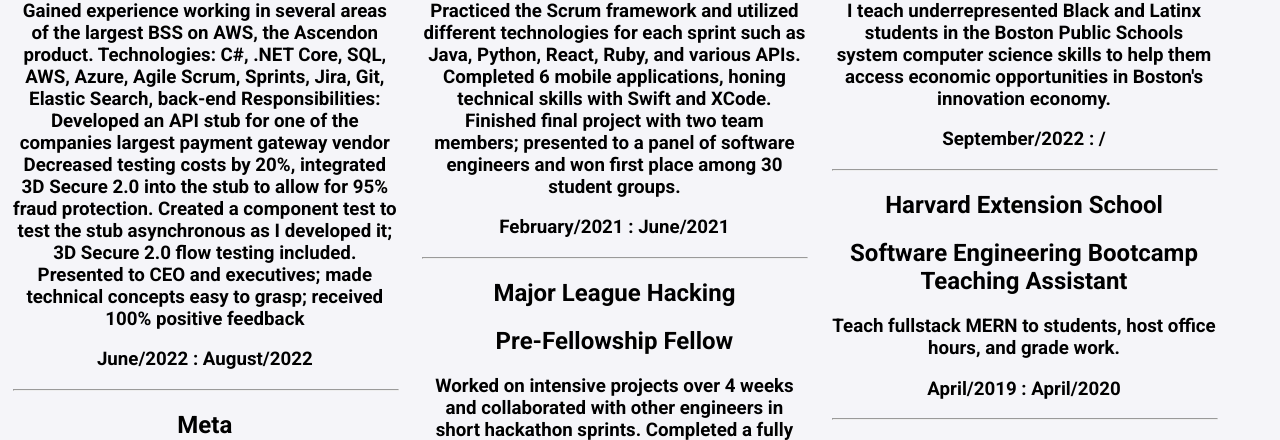
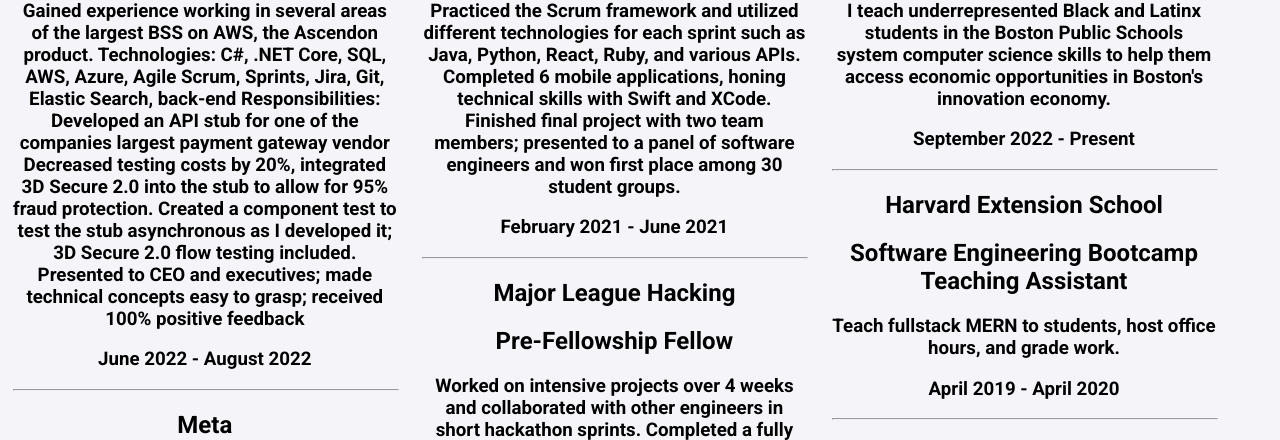
Before and after one commit to MLH-Fellowship/project-flask-flamingos, a Flask app: page /work-experience in a window 1280 px wide. Shown: the part 772-1212 px from the top of the page. Run offline with Flask 2, Linux system fonts and the light colour scheme.

Commit message:
added experiences

```diff
--- a/app/templates/work-experience.html
+++ b/app/templates/work-experience.html
@@ -14,7 +14,11 @@
     <h2>{{ experience.company }}</h2>
     <h2>{{ experience.title }}</h2>
     <h3>{{ experience.description }}</h3>
-    <h3>{{ experience.startMonth }}/{{ experience.startYear }} : {{ experience.endMonth }}/{{ experience.endYear }}</h3>
+    {% if experience.present %}
+    <h3>{{ experience.startMonth }} {{ experience.startYear }} - Present</h3>
+    {% else %}
+    <h3>{{ experience.startMonth }} {{ experience.startYear }} - {{ experience.endMonth }} {{ experience.endYear }}</h3>
+    {% endif %}
     <hr style="width:100%;text-align:center">
     {% endfor %}
 </div>
```
